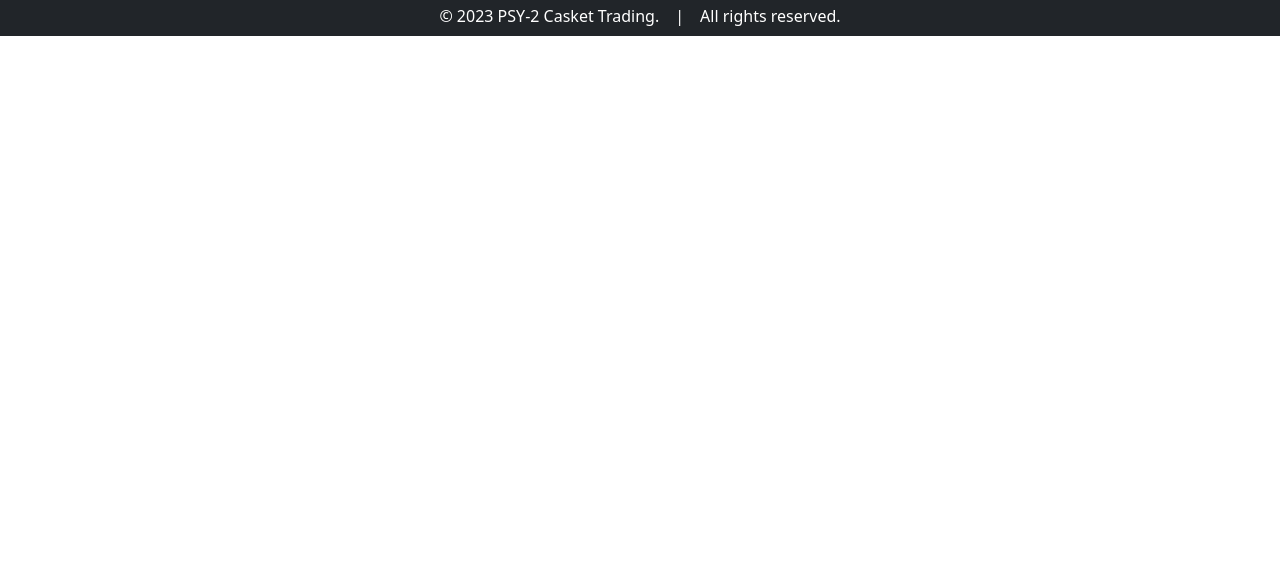
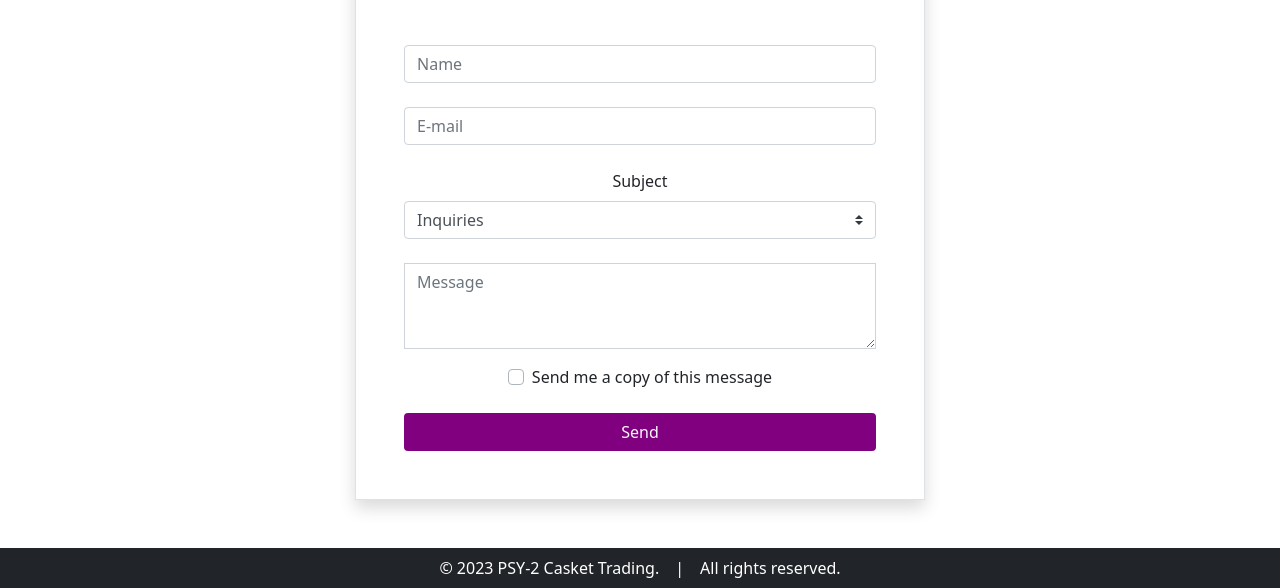
Before and after one commit to mrenyrab/psy2caskettrading, a plain HTML site: page contact.html in a window 1280 px wide. Shown: the part 397-985 px from the top of the page. Before the commit the page ends 800 px from the top, so only its background shows below. Drawn offline with nearby package versions, Linux system fonts and the light colour scheme.

Commit message:
added partial content for contact section

```diff
--- a/contact.html
+++ b/contact.html
@@ -49,12 +49,52 @@
 		</div>
 	</nav>
 	<!-- end of navbar -->
-	<div class="text-center">
-		<div class="d-inline-block">
-			<h1 class="text-center mt-5 pb-2" style="border-bottom: 3px solid purple;">Contact</h1>
+
+	<div class="container mt-5">
+		<div class="row justify-content-center">
+			<!-- Default form contact -->
+			<form class="col-6 shadow text-center border border p-5" action="#!">
+				<div class="text-center">
+					<div class="d-inline-block">
+						<h1 class="text-center pb-2" style="border-bottom: 3px solid purple;">Contact</h1>
+					</div>
+				</div>
+
+				<!-- Name -->
+				<input type="text" id="defaultContactFormName" class="form-control mb-4 mt-5" placeholder="Name">
+
+				<!-- Email -->
+				<input type="email" id="defaultContactFormEmail" class="form-control mb-4" placeholder="E-mail">
+
+				<!-- Subject -->
+				<label>Subject</label>
+				<select class="browser-default custom-select mb-4">
+					<option value="" disabled>Choose option</option>
+					<option value="1" selected>Inquiries</option>
+					<option value="2">Feedback</option>
+					<option value="3">Report a bug</option>
+					<option value="4">Feature request</option>
+				</select>
+
+				<!-- Message -->
+				<div class="form-group">
+					<textarea class="form-control rounded-0" id="exampleFormControlTextarea2" rows="3" placeholder="Message"></textarea>
+				</div>
+
+				<!-- Copy -->
+				<div class="custom-control custom-checkbox mb-4">
+					<input type="checkbox" class="custom-control-input" id="defaultContactFormCopy">
+					<label class="custom-control-label" for="defaultContactFormCopy">Send me a copy of this message</label>
+				</div>
+
+				<!-- Send button -->
+				<button class="btn btn-block text-light" type="submit" style="background-color: purple;">Send</button>
+
+			</form>
+			<!-- Default form contact -->
 		</div>
+
 	</div>
-
 
 
 
```
